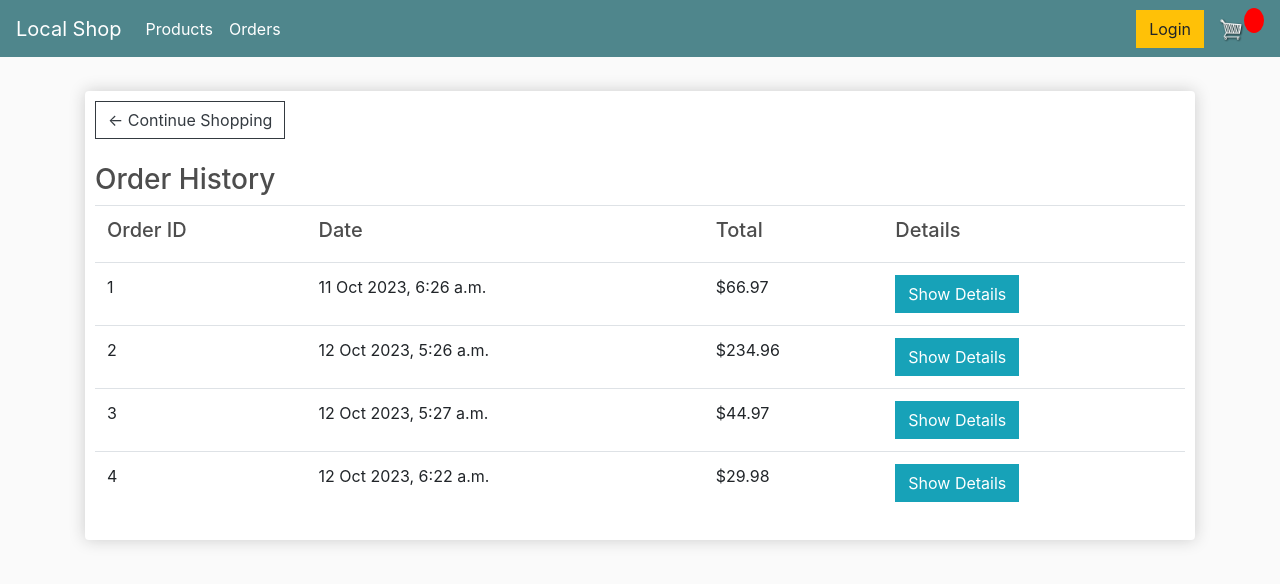
After one commit to shaeantoine/LocalShop-App, a Django app: page /orders/ in a window 1280 px wide. The commit adds this page. Shown: the top 584 px of the page. Run offline with Django 4.2, Linux system fonts and the light colour scheme; data comes from the database, SQL or seed files in the repository; some libraries are stand-ins or nearby versions.

Commit message:
Update functionality to show order history

```diff
--- a/LocalShopApp/templates/LocalShopApp/main.html
+++ b/LocalShopApp/templates/LocalShopApp/main.html
@@ -74,6 +74,9 @@
                 <li class="nav-item active">
                   <a class="nav-link" href="{% url 'localshop' %}">Products <span class="sr-only">(current)</span></a>
                 </li>
+                <li class="nav-item active">
+                  <a class="nav-link" href="{% url 'order_history' %}">Orders <span class="sr-only">(current)</span></a>
+                </li>
               </ul>
               <div class="form-inline my-2 my-lg-0">
                 <a href="#"class="btn btn-warning">Login</a>
--- /dev/null
+++ b/LocalShopApp/templates/LocalShopApp/orderhistory.html
@@ -0,0 +1,60 @@
+{% extends 'LocalShopApp/main.html' %}
+{% load static %}
+{% block content %}
+<div class="row">
+	<div class="col-lg-12">
+		<div class="box-element">
+            <a class="btn btn-outline-dark" href="{% url 'localshop' %}">&#x2190; Continue Shopping</a>
+            <br>
+            <br>
+            <h3>Order History</h3>
+            <table class="table">
+                <tr>
+                    <th><h5>Order ID</h5></th>
+                    <th><h5>Date</h5></th>
+                    <th><h5>Total</h5></th>
+                    <th><h5>Details</h5></th>
+                </tr>
+                {% for order in orders %}
+                <tr>
+                    <td>{{ order.id }}</td>
+                    <td>{{ order.date_ordered }}</td>
+                    <td>${{ order.get_cart_total|floatformat:2 }}</td>
+                    <td>
+                        <button class="btn btn-info toggle-details-btn" data-order-id="{{ order.id }}">Show Details</button>
+                    </td>
+                </tr>
+                <tr class="order-details" id="order-details-{{ order.id }}" style="display: none;">
+                    <td colspan="4">
+                        <div class="cart-row">
+                            <div style="flex:2"><strong>Order Items</strong></div>
+                            <div style="flex:1"><strong>Price</strong></div>
+                            <div style="flex:1"><strong>Quantity</strong></div>
+                        </div>
+                        {% for item in order_items %}
+                            {% if item.order.id == order.id %}
+                            <div class="cart-row">
+                                <div style="flex:2"><p>{{ item.product.name }}</p></div>
+                                <div style="flex:1"><p>${{ item.product.price|floatformat:2 }}</p></div>
+                                <div style="flex:1"><p>{{ item.quantity }}</p></div>
+                            </div>
+                            {% endif %}
+                        {% endfor %}
+                    </td>
+                </tr>
+                {% endfor %}
+            </table>
+        </div>
+    </div>
+</div>
+<script src="https://code.jquery.com/jquery-3.6.0.min.js"></script>
+<script>
+    // JavaScript/jQuery code to toggle order details visibility
+    $(document).ready(function(){
+        $(".toggle-details-btn").click(function(){
+            var orderId = $(this).data("order-id");
+            $("#order-details-" + orderId).toggle();
+        });
+    });
+</script>
+{% endblock content %}
--- a/LocalShopApp/urls.py
+++ b/LocalShopApp/urls.py
@@ -8,7 +8,8 @@ urlpatterns = [
 	path('cart/', views.cart, name="cart"),
 	path('checkout/', views.checkout, name="checkout"),
 
-  path('update_item/', views.updateItem, name="update_item"),
-  path('process_order/', views.processOrder, name="process_order"),
+	path('update_item/', views.updateItem, name="update_item"),
+	path('process_order/', views.processOrder, name="process_order"),
+    path('orders/', views.order_history, name='order_history'),
 
 ]
--- a/LocalShopApp/views.py
+++ b/LocalShopApp/views.py
@@ -138,3 +138,20 @@ def processOrder(request):
 		)
 
 	return JsonResponse('Payment submitted..', safe=False)
+
+
+def order_history(request):
+    # if request.user.is_authenticated:
+    #     orders = Order.objects.filter(customer=request.user.customer, complete=True)
+    #     order_items = OrderItem.objects.filter(order__in=orders)
+    #     context = {'orders': orders, 'order_items': order_items}
+    #     return render(request, 'LocalShopApp/order_history.html', context)
+    # else:
+    #     # Handle the case where the user is not authenticated
+    #     # Redirect them to the login page or show an error message
+    #     pass
+
+	orders = Order.objects.all()
+	order_items = OrderItem.objects.filter(order__in=orders)
+	context = {'orders': orders, 'order_items': order_items}
+	return render(request, 'LocalShopApp/orderhistory.html', context)
```
